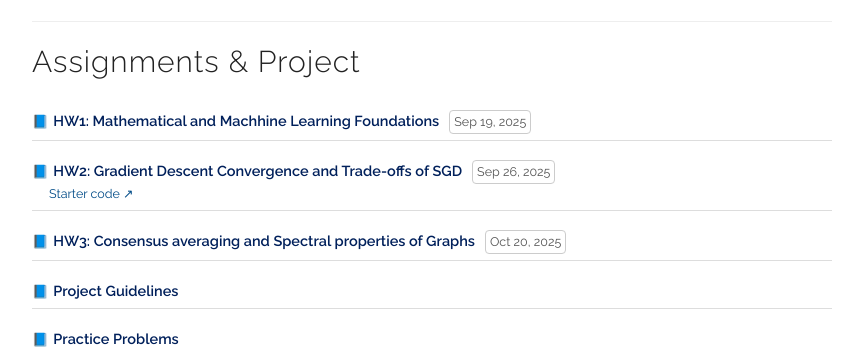
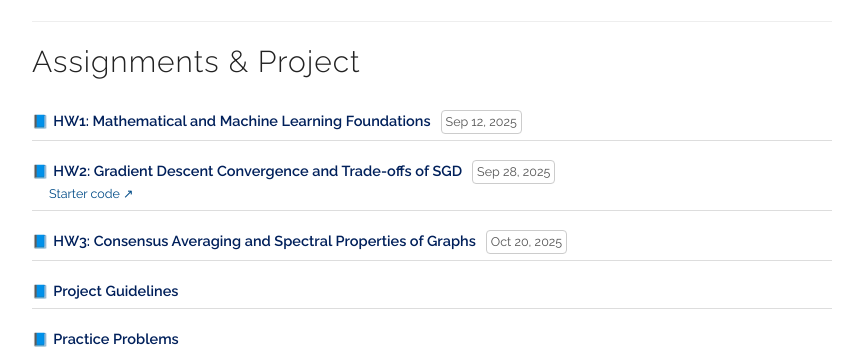
Before and after one commit to chentianyi19/ECE5290, a Jekyll site: the page built from index.html, in a window 1280 px wide and 900 px high, scrolled down 1769 px. Shown: the part 148-497 px from the top of the window, without its empty margins (208-1071 px from the left). Built offline with Jekyll 4.4.1, drawn with Linux system fonts in a browser that asks for light colours.

Commit message:
Fix assignment titles and due dates in YAML
Updated due dates and corrected titles for assignments.

```diff
--- a/_data/assignments.yml
+++ b/_data/assignments.yml
@@ -1,18 +1,18 @@
 # One entry per assignment or project milestone
 - id: "hw1"
-  title: "HW1: Mathematical and Machhine Learning Foundations"
-  due: 2025-09-19
+  title: "HW1: Mathematical and Machine Learning Foundations"
+  due: 2025-09-12
   pdf: "/assets/hw/hw1.pdf"
   starter:  null
 
 - id: "hw2"
   title: "HW2: Gradient Descent Convergence and Trade-offs of SGD"
-  due: 2025-09-26
+  due: 2025-09-28
   pdf: "/assets/hw/hw2.pdf"
   starter: "/assets/hw/hw2_starter.py"
 
 - id: "hw3"
-  title: "HW3: Consensus averaging and Spectral properties of Graphs"
+  title: "HW3: Consensus Averaging and Spectral Properties of Graphs"
   due: 2025-10-20
   pdf: "/assets/hw/hw3.pdf"
   starter: null
```
